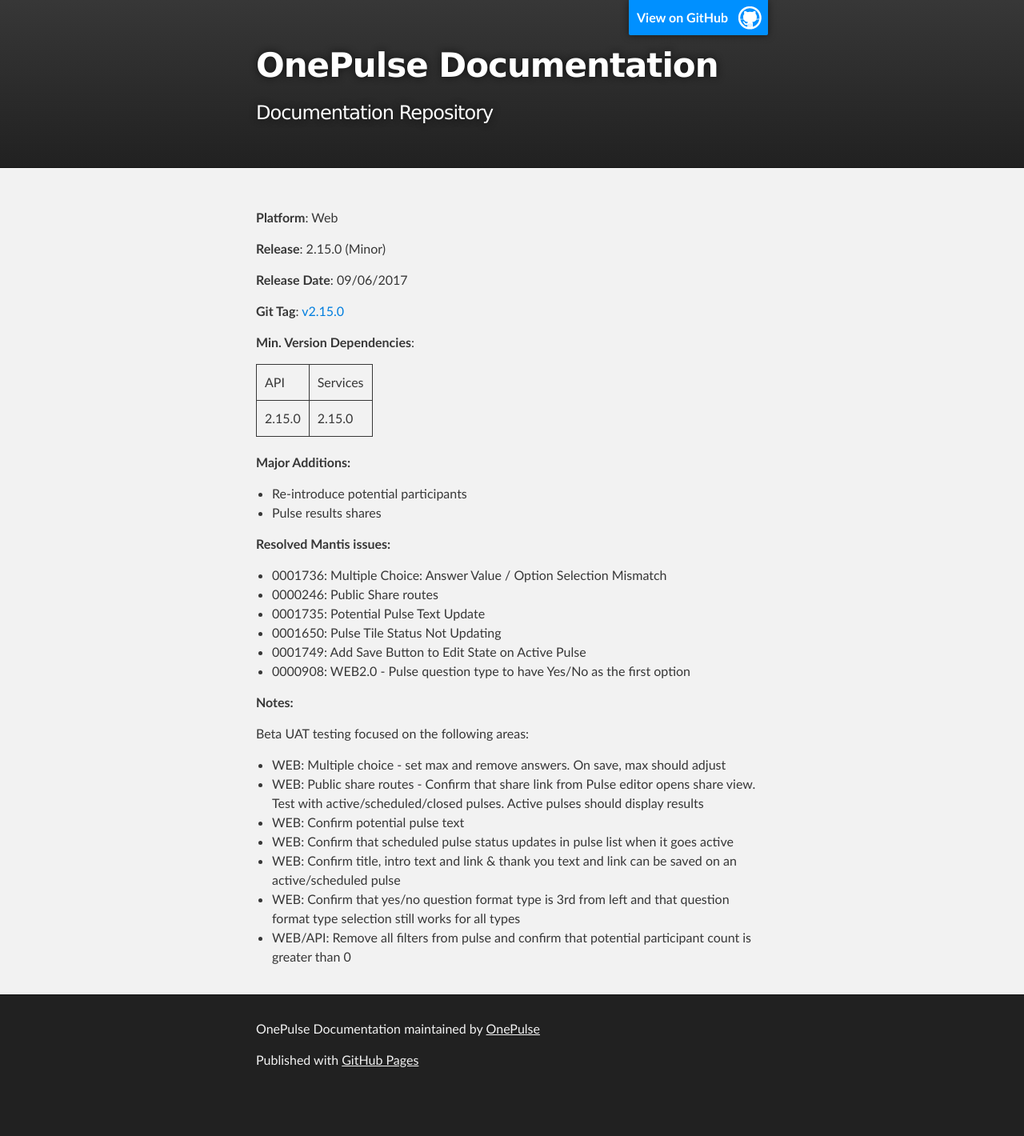
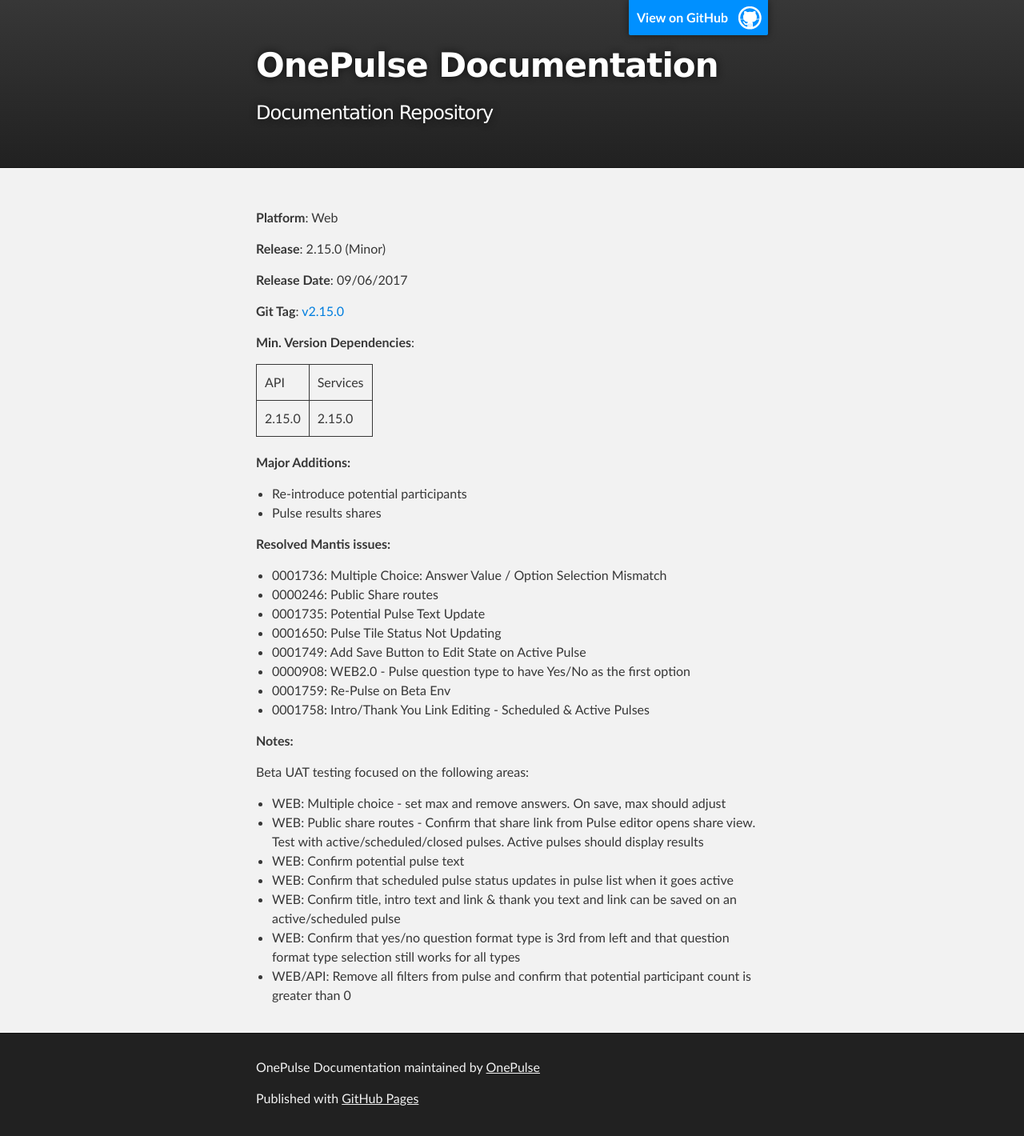
Before and after one commit to OnePulse/documentation, a Jekyll site: the page built from public/release-notes/web/2.15.0.md, in a window 1280 px wide. Shown: the whole page at 80% size. Built offline with Jekyll 4.4.1, drawn with Linux system fonts in a browser that asks for light colours; before the commit the page ends 1372 px from its top, so only the background shows below that.

Commit message:
Web addition

```diff
--- a/public/release-notes/web/2.15.0.md
+++ b/public/release-notes/web/2.15.0.md
@@ -34,6 +34,8 @@
 * 0001650: Pulse Tile Status Not Updating
 * 0001749: Add Save Button to Edit State on Active Pulse
 * 0000908: WEB2.0 - Pulse question type to have Yes/No as the first option
+* 0001759: Re-Pulse on Beta Env
+* 0001758: Intro/Thank You Link Editing - Scheduled & Active Pulses
 
 **Notes:**
 
```
